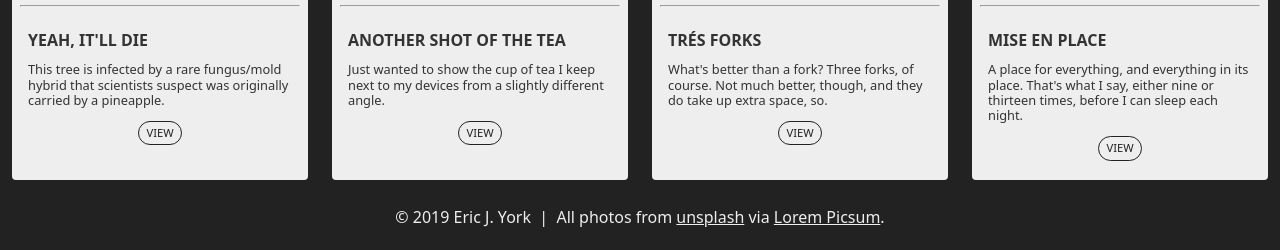
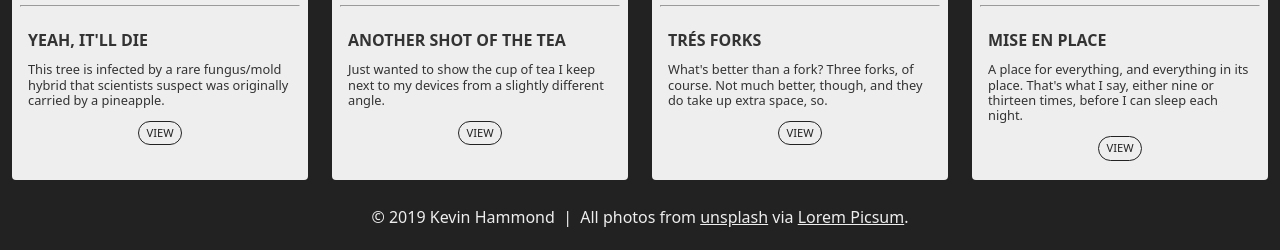
Before and after one commit to SoulofHorus/media, a plain HTML site: page index.html in a window 1280 px wide. Shown: the part 1569-1819 px from the top of the page. Drawn offline with nearby package versions, Linux system fonts and the light colour scheme.

Commit message:
copyright change

```diff
--- a/index.html
+++ b/index.html
@@ -304,7 +304,7 @@
   		</div><!--end .modal-->
     </main>
     <footer>
-      <p>&copy; 2019 Eric J. York &nbsp;|&nbsp; All photos from <a href="https://unsplash.com/">unsplash</a> via <a href="https://picsum.photos/">Lorem Picsum</a>.</p>
+      <p>&copy; 2019 Kevin Hammond &nbsp;|&nbsp; All photos from <a href="https://unsplash.com/">unsplash</a> via <a href="https://picsum.photos/">Lorem Picsum</a>.</p>
     </footer>
     <script src="https://code.jquery.com/jquery-3.3.1.min.js"
 			  integrity="sha256-FgpCb/KJQlLNfOu91ta32o/NMZxltwRo8QtmkMRdAu8="
```
